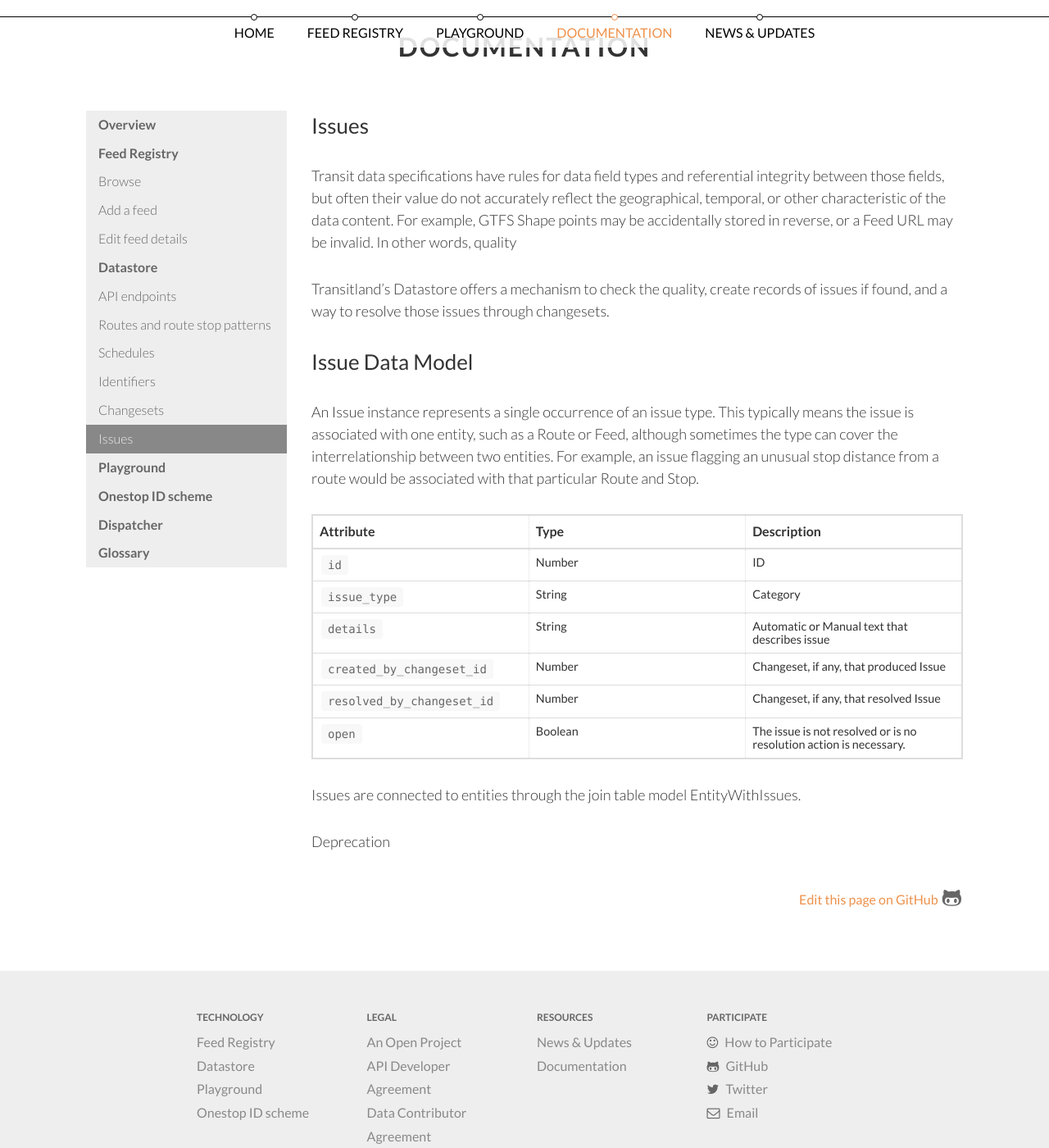
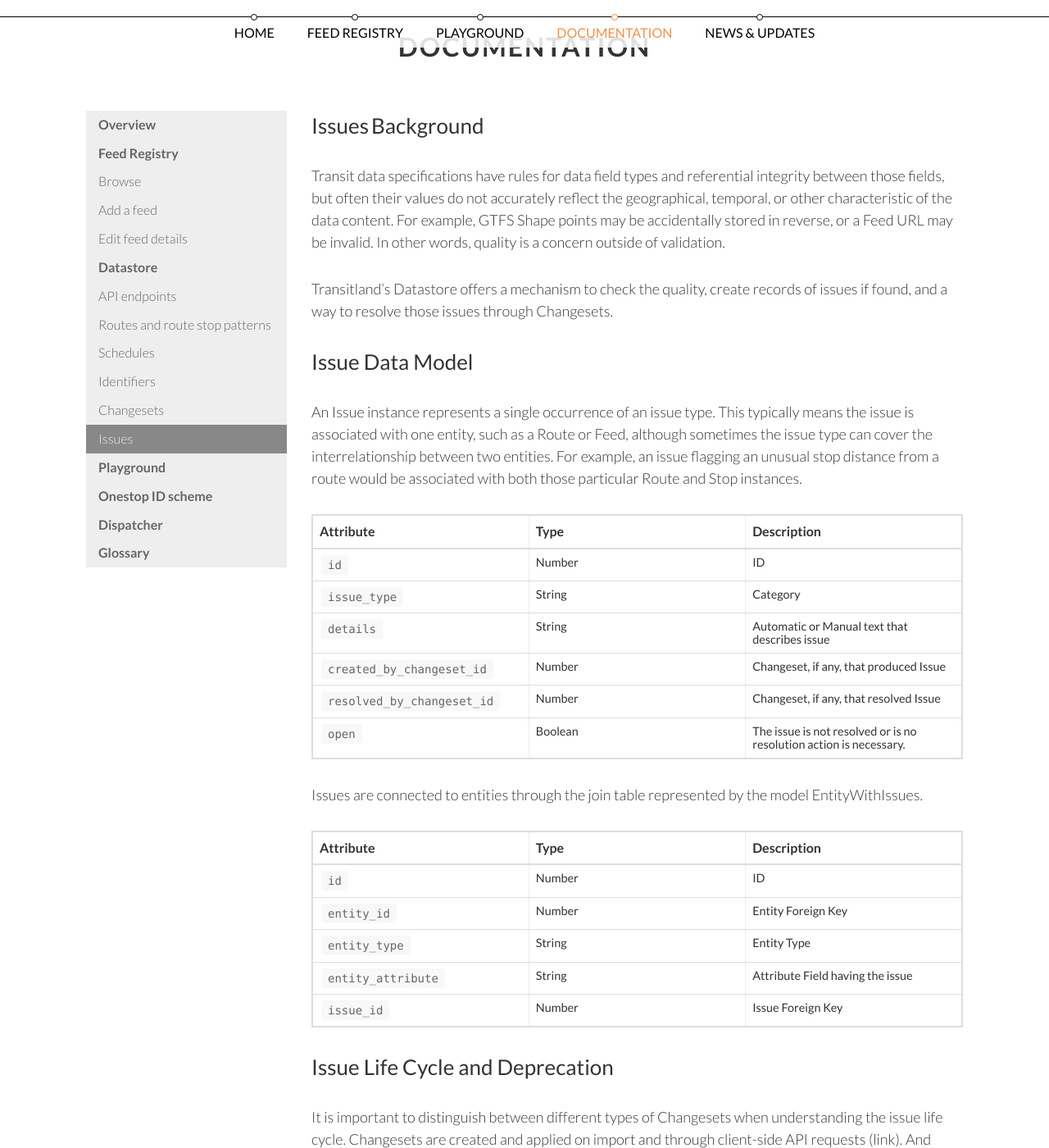
Before and after one commit to transitland/www-transit-land, a Jekyll site: the page built from documentation/datastore/issues.md, in a window 1280 px wide and 1400 px high, scrolled down 254 px. Shown: the whole window at 82% size. Built offline with Jekyll 4.4.1, drawn with Linux system fonts in a browser that asks for light colours; nearby versions of some CDN libraries; some of the changed text lies outside the part shown.

Commit message:
more sections and getting diagrams ready

```diff
--- a/documentation/datastore/issues.md
+++ b/documentation/datastore/issues.md
@@ -3,20 +3,25 @@
 layout: documentation
 ---
 
+<script src="https://cdn.rawgit.com/knsv/mermaid/0.3.5/dist/mermaid.full.js"></script>
+
+## Background
+
 Transit data specifications have rules for data field types and referential integrity between those fields,
-but often their value do not accurately reflect the geographical, temporal, or other characteristic of the data content. For example, GTFS Shape points may be accidentally stored in reverse, or a Feed URL may be invalid. In other words, quality
+but often their values do not accurately reflect the geographical, temporal, or other characteristic of the data content. For example, GTFS Shape points may be accidentally stored in reverse, or a Feed URL may be invalid. In other words, quality is
+a concern outside of validation.
 
 
 Transitland's Datastore offers a mechanism to check the quality, create records of issues if found, and a way to
-resolve those issues through changesets.
+resolve those issues through Changesets.
 
 
 ## Issue Data Model
 
 An Issue instance represents a single occurrence of an issue type. This typically means the issue is
-associated with one entity, such as a Route or Feed, although sometimes the type can cover the interrelationship
+associated with one entity, such as a Route or Feed, although sometimes the issue type can cover the interrelationship
 between two entities. For example, an issue flagging an unusual stop distance from a route would be associated
-with that particular Route and Stop.
+with both those particular Route and Stop instances.
 
 | Attribute | Type | Description |
 |-----------|------|---------|
@@ -27,6 +32,28 @@
 | `resolved_by_changeset_id` | Number | Changeset, if any, that resolved Issue |
 | `open` | Boolean | The issue is not resolved or is no resolution action is necessary. |
 
-Issues are connected to entities through the join table model EntityWithIssues.
+Issues are connected to entities through the join table represented by the model EntityWithIssues.
 
-Deprecation
+| Attribute | Type | Description |
+|-----------|------|---------|
+| `id`      | Number | ID |
+| `entity_id` | Number | Entity Foreign Key |
+| `entity_type` | String | Entity Type |
+| `entity_attribute` | String | Attribute Field having the issue |
+| `issue_id` | Number | Issue Foreign Key |
+
+## Issue Life Cycle and Deprecation
+It is important to distinguish between different types of Changesets when understanding the issue life cycle.
+Changesets are created and applied on import and through client-side API requests (link). And within the context of
+issues, API changesets can come in the form of those resolving issues and those adding, updating, or deleting data.
+
+Furthermore, issues can come into being outside of the Changeset process, either through backend services or
+through an Issue API endpoint (link) separate from that of Changesets. On the backend, two examples of services where issues are created are in the Stop conflation service and the Feed fetcher service.
+
+### Changesets and Issues
+
+<div class="mermaid">
+sequenceDiagram
+    Changeset->>apply
+    John-->>Alice: Great!
+</div>
```
